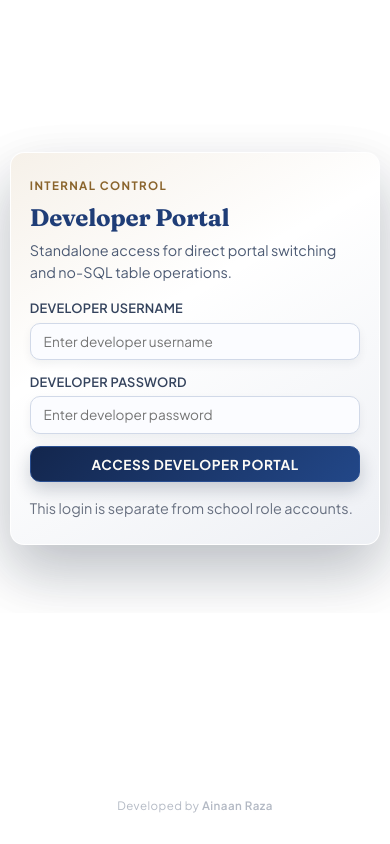
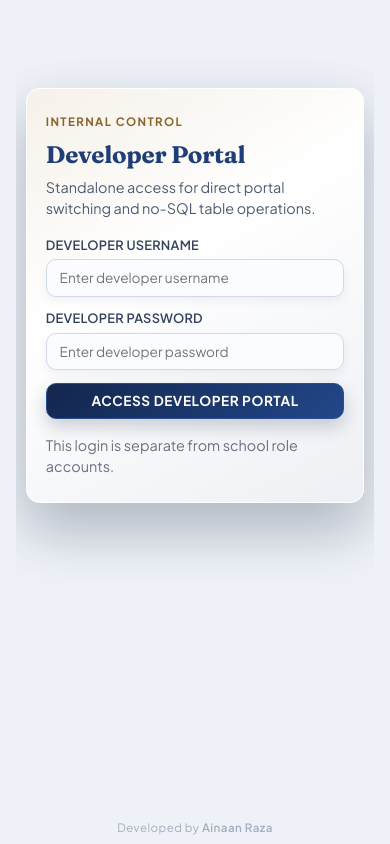
Before and after one commit to ainaanraza/schoolerp, a PHP site: page /school-erp/developer/login.php in a window 390 px wide. Run offline with PHP 8.4, Linux system fonts and the light colour scheme.

Commit message:
Stick footer credit to bottom line on all pages and fix mobile login jitter

```diff
--- a/assets/css/style.css
+++ b/assets/css/style.css
@@ -30,34 +30,24 @@
   padding: 0;
 }
 
+html {
+  scroll-behavior: smooth;
+  background-color: var(--background);
+}
+
 body {
   font-family: var(--font-body);
   background-color: var(--background);
+  background-image:
+    radial-gradient(circle at 12% 8%, rgba(181, 138, 74, 0.14), transparent 34%),
+    radial-gradient(circle at 90% 4%, rgba(31, 61, 119, 0.10), transparent 28%);
+  background-attachment: fixed;
+  background-repeat: no-repeat;
   color: var(--on-surface);
   line-height: 1.5;
   -webkit-font-smoothing: antialiased;
   min-height: 100vh;
   min-height: 100dvh;
-  position: relative;
-}
-
-/* Universal unified background that stays seamlessly consistent on all screens & mobile */
-body::before {
-  content: '';
-  position: fixed;
-  inset: 0;
-  width: 100vw;
-  height: 100vh;
-  height: 100dvh;
-  background-color: var(--background);
-  background-image:
-    radial-gradient(circle at 12% 8%, rgba(181, 138, 74, 0.16), transparent 34%),
-    radial-gradient(circle at 90% 4%, rgba(31, 61, 119, 0.12), transparent 28%),
-    linear-gradient(180deg, #f6f8fc 0%, #eef2f8 48%, #e7edf7 100%);
-  background-repeat: no-repeat;
-  background-size: cover;
-  pointer-events: none;
-  z-index: -1;
 }
 
 body.modal-open {
@@ -75,10 +65,6 @@ body.modal-open .card:hover {
 
 body.nav-open {
   overflow: hidden;
-}
-
-html {
-  scroll-behavior: smooth;
 }
 
 h1, h2, h3, h4, h5, h6 {
@@ -411,24 +397,27 @@ body.nav-open .mobile-nav-toggle span:nth-child(3) {
 .container {
   padding: 0 1.5rem 1.8rem 1.5rem;
   max-width: 100%;
+  flex: 1 0 auto;
 }
 
 body.is-guest {
   min-height: 100vh;
-  min-height: 100dvh;
+  height: 100%;
   display: flex;
   flex-direction: column;
   align-items: center;
-  justify-content: space-between;
-  background: transparent !important;
-  padding: 1rem 0;
+  justify-content: center;
+  background-color: var(--background) !important;
+  padding: 1.5rem 1rem 3.5rem 1rem;
+  box-sizing: border-box;
+  overflow-x: hidden;
 }
 
 .guest-container {
   max-width: 520px;
   width: 100%;
-  margin: auto auto;
-  padding: 1rem;
+  margin: 0 auto;
+  padding: 0;
 }
 
 /* Cards & Panels */
@@ -2250,17 +2239,23 @@ tr:last-child td {
   }
 
   body.is-guest {
+    min-height: 100vh;
     height: auto;
-    min-height: 100vh;
-    min-height: 100dvh;
+    display: flex;
+    flex-direction: column;
+    justify-content: flex-start;
+    align-items: center;
+    padding: 2.5rem 1rem 4rem 1rem !important;
     overflow-y: auto;
-    padding: 1rem 0;
-    background: transparent !important;
+    overflow-x: hidden;
+    background-color: var(--background) !important;
   }
 
   .guest-container {
-    padding: 0 1rem;
-    margin: auto;
+    padding: 0;
+    margin: 0 auto !important;
+    width: 100% !important;
+    max-width: 480px !important;
   }
 
   .guest-container .card {
@@ -2437,22 +2432,25 @@ body.is-guest::before {
   height: 16px;
 }
 
-/* ERP Bottom Credit Strip - No separator line, completely seamless */
+/* ERP Bottom Credit Strip - Stuck to the bottom line on every page */
 .erp-bottom-credit {
-  margin-top: auto;
-  padding: 10px 16px 14px 16px;
+  margin-top: auto !important;
+  flex-shrink: 0 !important;
+  display: block;
+  width: 100%;
+  padding: 8px 16px calc(10px + env(safe-area-inset-bottom, 0px)) 16px;
   text-align: center;
   font-size: 0.72rem;
   line-height: 1.4;
   letter-spacing: 0.04em;
   color: var(--on-surface-variant, #4d5b74);
-  opacity: 0.42;
+  opacity: 0.45;
   border: none !important;
   border-top: none !important;
   background: transparent !important;
+  background-color: transparent !important;
   box-shadow: none !important;
   user-select: none;
-  flex-shrink: 0;
   transition: opacity 0.25s ease;
 }
 
@@ -2473,12 +2471,20 @@ body.is-guest::before {
 }
 
 body.is-guest .erp-bottom-credit {
-  position: relative;
-  width: 100%;
-  margin-top: auto;
+  position: fixed !important;
+  bottom: 0 !important;
+  left: 0 !important;
+  right: 0 !important;
+  width: 100% !important;
+  margin: 0 !important;
+  padding: 8px 16px calc(8px + env(safe-area-inset-bottom, 0px)) 16px !important;
+  text-align: center !important;
+  background-color: var(--background) !important;
+  background: var(--background) !important;
   border: none !important;
   border-top: none !important;
-  background: transparent !important;
+  box-shadow: none !important;
+  z-index: 999 !important;
 }
 
 @media print {
```
Also changed, not shown: 1 other file.
